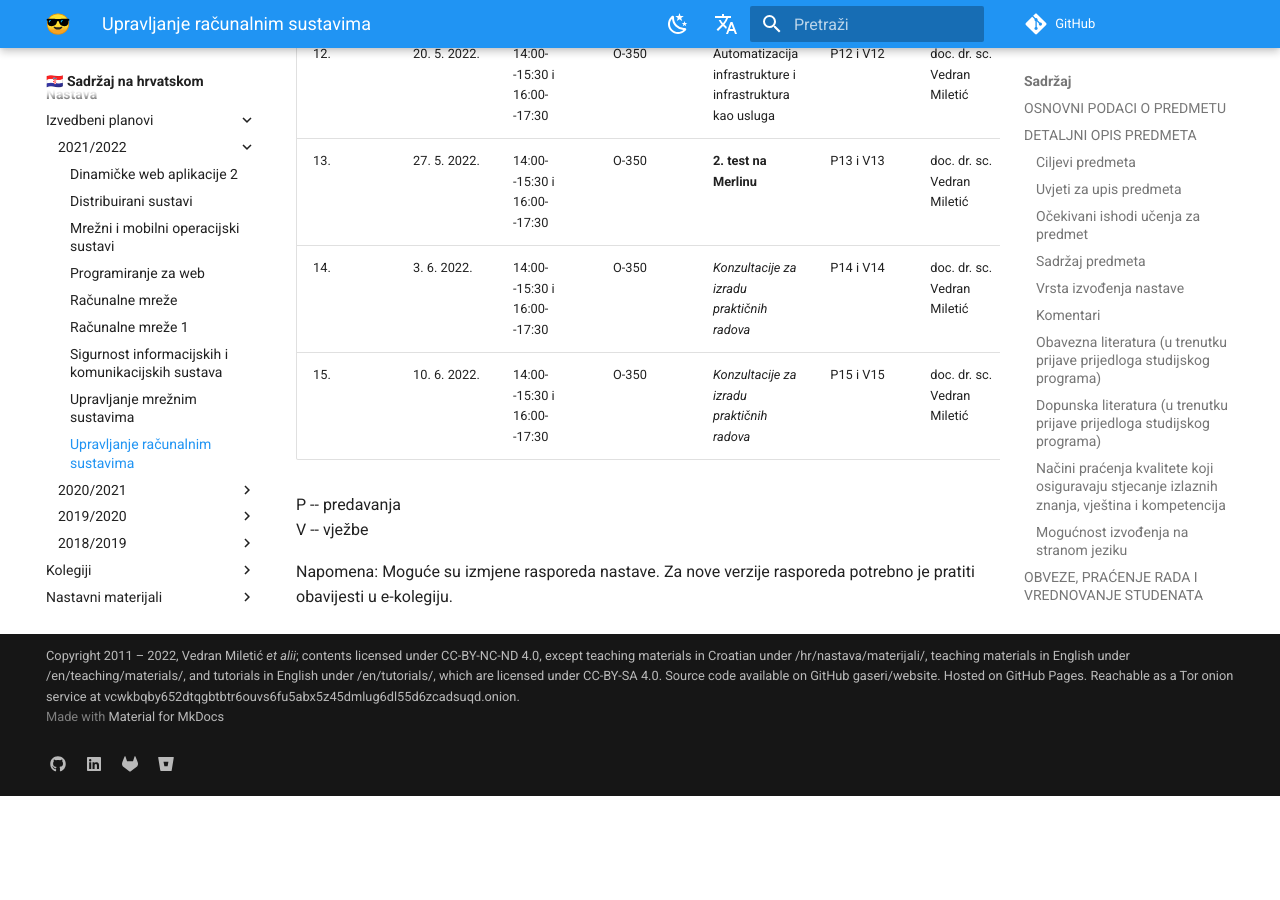
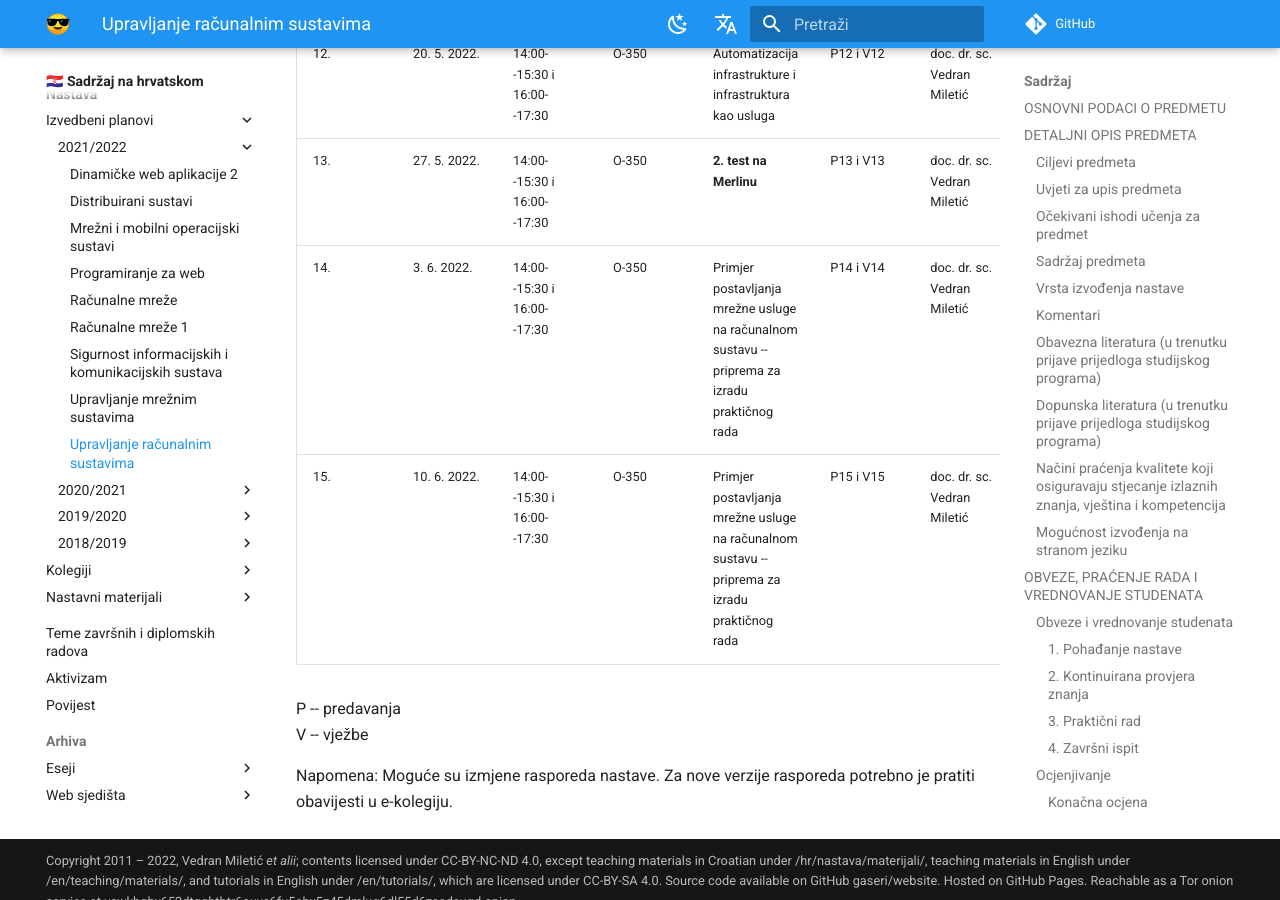
Before and after one commit to gaseri/website, an MkDocs documentation site: the page built from docs/hr/nastava/izvedbeni/2021-2022/URS.md, in a window 1280 px wide and 900 px high, scrolled down 7623 px. Built offline with MkDocs 1.6.1 and Material for MkDocs 9.7.7, drawn with Linux system fonts in a browser that asks for light colours; comment, search, counter and statistics services are not loaded; before the commit the page ends 8419 px from its top, so only the background shows below that.

Commit message:
Minor, hopefully final fixes in SIKS and URS syllabi

```diff
--- a/docs/hr/nastava/izvedbeni/2021-2022/URS.md
+++ b/docs/hr/nastava/izvedbeni/2021-2022/URS.md
@@ -181,8 +181,8 @@
 | 11. | 13. 5. 2022. | 14:00--15:30 i 16:00--17:30 | O-350 | Primjer postavljanja mrežne usluge na računalnom sustavu | P11 i V11 | doc. dr. sc. Vedran Miletić |
 | 12. | 20. 5. 2022. | 14:00--15:30 i 16:00--17:30 | O-350 | Automatizacija infrastrukture i infrastruktura kao usluga | P12 i V12 | doc. dr. sc. Vedran Miletić |
 | 13. | 27. 5. 2022. | 14:00--15:30 i 16:00--17:30 | O-350 | **2. test na Merlinu**  | P13 i V13 | doc. dr. sc. Vedran Miletić |
-| 14. | 3. 6. 2022. | 14:00--15:30 i 16:00--17:30 | O-350 | *Konzultacije za izradu praktičnih radova* | P14 i V14 | doc. dr. sc. Vedran Miletić |
-| 15. | 10. 6. 2022. | 14:00--15:30 i 16:00--17:30 | O-350 | *Konzultacije za izradu praktičnih radova* | P15 i V15 | doc. dr. sc. Vedran Miletić |
+| 14. | 3. 6. 2022. | 14:00--15:30 i 16:00--17:30 | O-350 | Primjer postavljanja mrežne usluge na računalnom sustavu -- priprema za izradu praktičnog rada | P14 i V14 | doc. dr. sc. Vedran Miletić |
+| 15. | 10. 6. 2022. | 14:00--15:30 i 16:00--17:30 | O-350 | Primjer postavljanja mrežne usluge na računalnom sustavu -- priprema za izradu praktičnog rada | P15 i V15 | doc. dr. sc. Vedran Miletić |
 
 P -- predavanja
 V -- vježbe
```
Also changed, not shown: docs/hr/nastava/izvedbeni/2021-2022/SIKS.md (+2 -2 lines).
